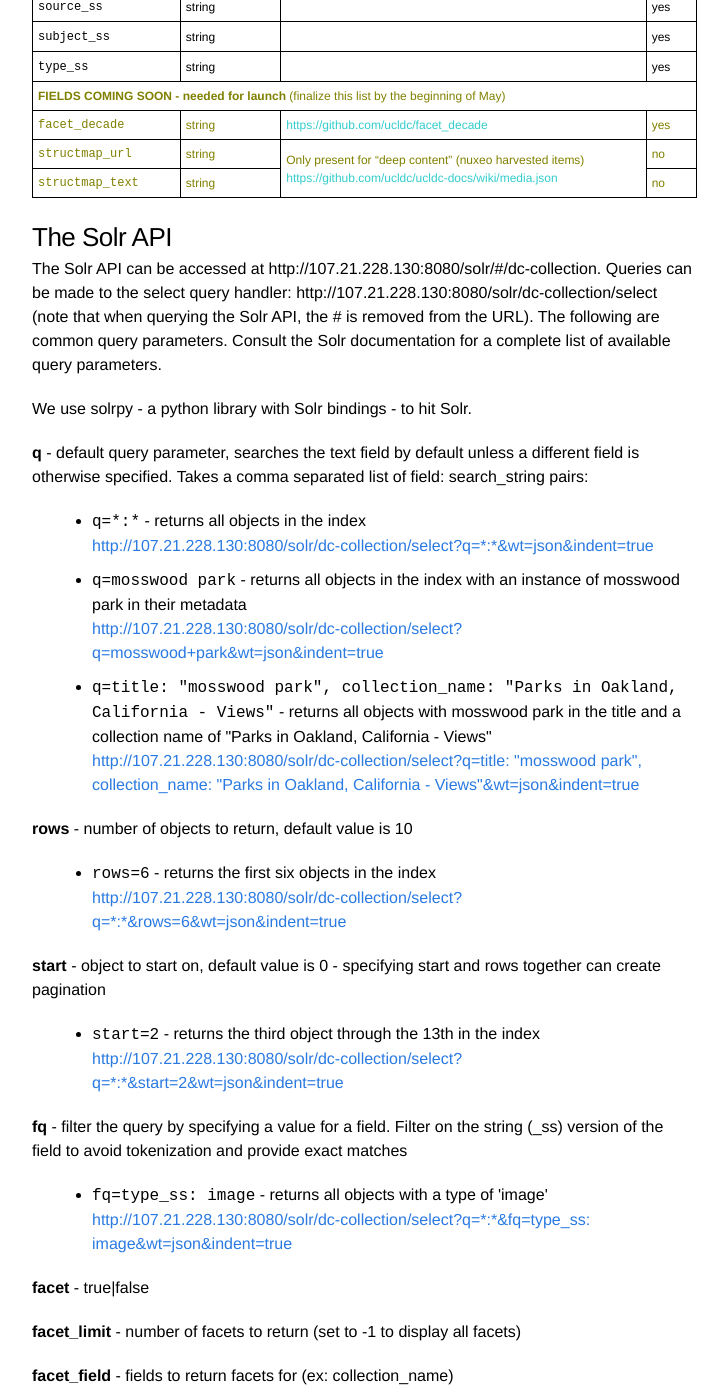
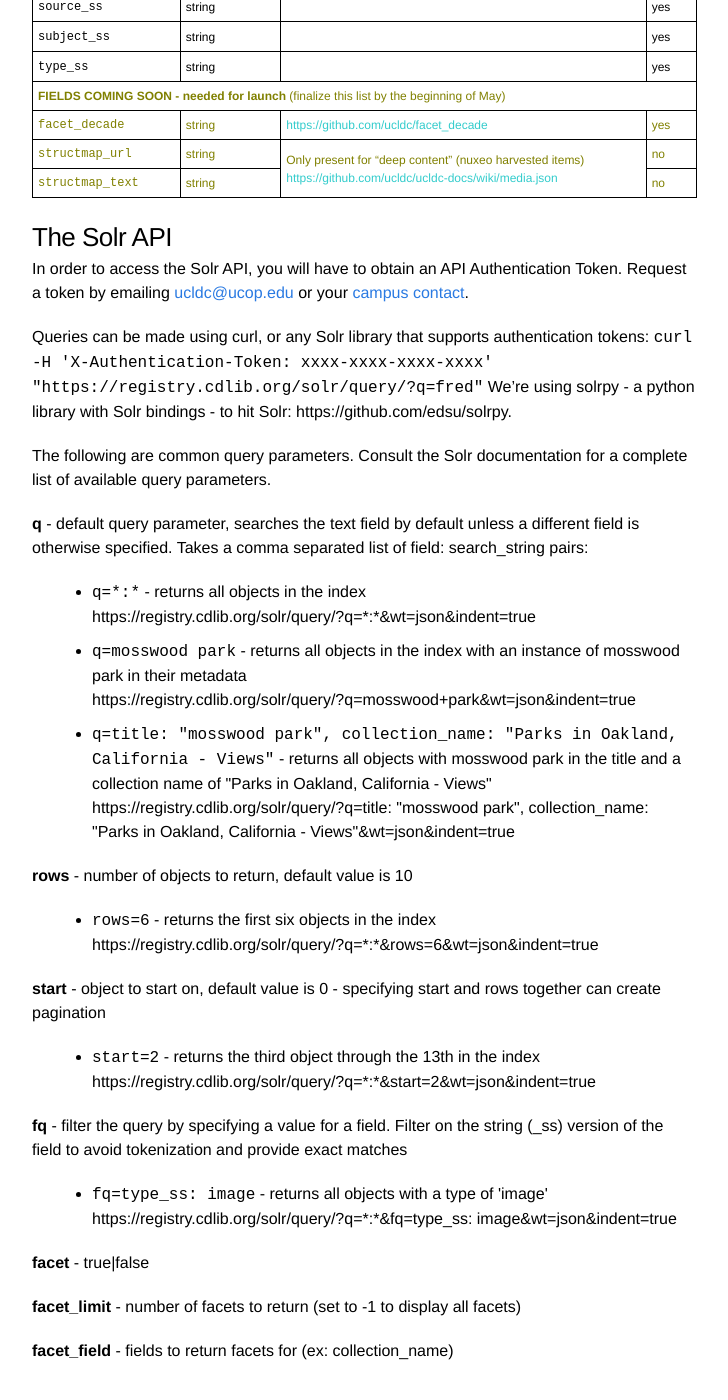
Before and after one commit to ucldc/ucldc-docs, a Jekyll site: the page built from docs/technical-docs/solr-api.md, in a window 1280 px wide and 1400 px high, scrolled down 2463 px. Shown: the whole window, without its empty margins (158-886 px from the left). Built offline with Jekyll 4.4.1, drawn with Linux system fonts in a browser that asks for light colours; nearby versions of some CDN libraries.

Commit message:
Changed urls to reflect the new location of the Solr index, removed links as this is no longer open to the public and links won't work.

```diff
--- a/docs/technical-docs/solr-api.md
+++ b/docs/technical-docs/solr-api.md
@@ -854,26 +854,24 @@ repository_url::repository_name
 The Solr API
 =================
 
-The Solr API can be accessed at http://107.21.228.130:8080/solr/#/dc-collection. Queries can be made to the select query handler: http://107.21.228.130:8080/solr/dc-collection/select (note that when querying the Solr API, the # is removed from the URL). The following are common query parameters. Consult the Solr documentation for a complete list of available query parameters.
+In order to access the Solr API, you will have to obtain an API Authentication Token. Request a token by emailing <a href="mailto:ucldc@ucop.edu">ucldc@ucop.edu</a> or your [campus contact]({{ site.url }}{{ site.baseurl }}/docs/collection-admins/).
 
-We use solrpy - a python library with Solr bindings - to hit Solr.
+Queries can be made using curl, or any Solr library that supports authentication tokens: <code>curl -H 'X-Authentication-Token: xxxx-xxxx-xxxx-xxxx' "https://registry.cdlib.org/solr/query/?q=fred"</code> We're using solrpy - a python library with Solr bindings - to hit Solr: https://github.com/edsu/solrpy.
+
+The following are common query parameters. Consult the Solr documentation for a complete list of available query parameters.
 
 <p>
 <b>q</b> - default query parameter, searches the text field by default unless a different field is otherwise specified. Takes a comma separated list of field: search_string pairs:
 
 <ul>
   <li><code>q=*:*</code> - returns all objects in the index<br/>
-    <a href="http://107.21.228.130:8080/solr/dc-collection/select?q=*:*&wt=json&indent=true">
-      http://107.21.228.130:8080/solr/dc-collection/select?q=*:*&wt=json&indent=true
-    </a>
+      https://registry.cdlib.org/solr/query/?q=*:*&wt=json&indent=true
   </li>
   <li><code>q=mosswood park</code> - returns all objects in the index with an instance of mosswood park in their metadata<br/>
-    <a href="http://107.21.228.130:8080/solr/dc-collection/select?q=mosswood+park&wt=json&indent=true">
-      http://107.21.228.130:8080/solr/dc-collection/select?q=mosswood+park&wt=json&indent=true
-    </a>
+      https://registry.cdlib.org/solr/query/?q=mosswood+park&wt=json&indent=true
   </li>
   <li><code>q=title: "mosswood park", collection_name: "Parks in Oakland, California - Views"</code> - returns all objects with mosswood park in the title and a collection name of "Parks in Oakland, California - Views"<br/>
-    <a href="http://107.21.228.130:8080/solr/dc-collection/select?q=title: 'mosswood park', collection_name: 'Parks in Oakland, California - Views'&wt=json&indent=true">http://107.21.228.130:8080/solr/dc-collection/select?q=title: "mosswood park", collection_name: "Parks in Oakland, California - Views"&wt=json&indent=true</a>
+    https://registry.cdlib.org/solr/query/?q=title: "mosswood park", collection_name: "Parks in Oakland, California - Views"&wt=json&indent=true
   </li>
 </ul>
 </p>
@@ -882,9 +880,7 @@ We use solrpy - a python library with Solr bindings - to hit Solr.
 <b>rows</b> - number of objects to return, default value is 10
 <ul>
   <li><code>rows=6</code> - returns the first six objects in the index<br/>
-    <a href="http://107.21.228.130:8080/solr/dc-collection/select?q=*:*&rows=6&wt=json&indent=true">
-      http://107.21.228.130:8080/solr/dc-collection/select?q=*:*&rows=6&wt=json&indent=true
-    </a>
+      https://registry.cdlib.org/solr/query/?q=*:*&rows=6&wt=json&indent=true
   </li>
 </ul>
 </p>
@@ -893,9 +889,7 @@ We use solrpy - a python library with Solr bindings - to hit Solr.
 <b>start</b> - object to start on, default value is 0 - specifying start and rows together can create pagination
 <ul>
   <li><code>start=2</code> - returns the third object through the 13th in the index<br/>
-    <a href="http://107.21.228.130:8080/solr/dc-collection/select?q=*:*&start=2&wt=json&indent=true">
-      http://107.21.228.130:8080/solr/dc-collection/select?q=*:*&start=2&wt=json&indent=true
-    </a>
+      https://registry.cdlib.org/solr/query/?q=*:*&start=2&wt=json&indent=true
   </li>
 </ul>
 </p>
@@ -904,9 +898,7 @@ We use solrpy - a python library with Solr bindings - to hit Solr.
 <b>fq</b> - filter the query by specifying a value for a field. Filter on the string (_ss) version of the field to avoid tokenization and provide exact matches
 <ul>
   <li><code>fq=type_ss: image</code> - returns all objects with a type of 'image'<br/>
-    <a href="http://107.21.228.130:8080/solr/dc-collection/select?q=*:*&fq=type_ss: image&wt=json&indent=true">
-      http://107.21.228.130:8080/solr/dc-collection/select?q=*:*&fq=type_ss: image&wt=json&indent=true
-    </a>
+      https://registry.cdlib.org/solr/query/?q=*:*&fq=type_ss: image&wt=json&indent=true
   </li>
 </ul>
 </p>
```
